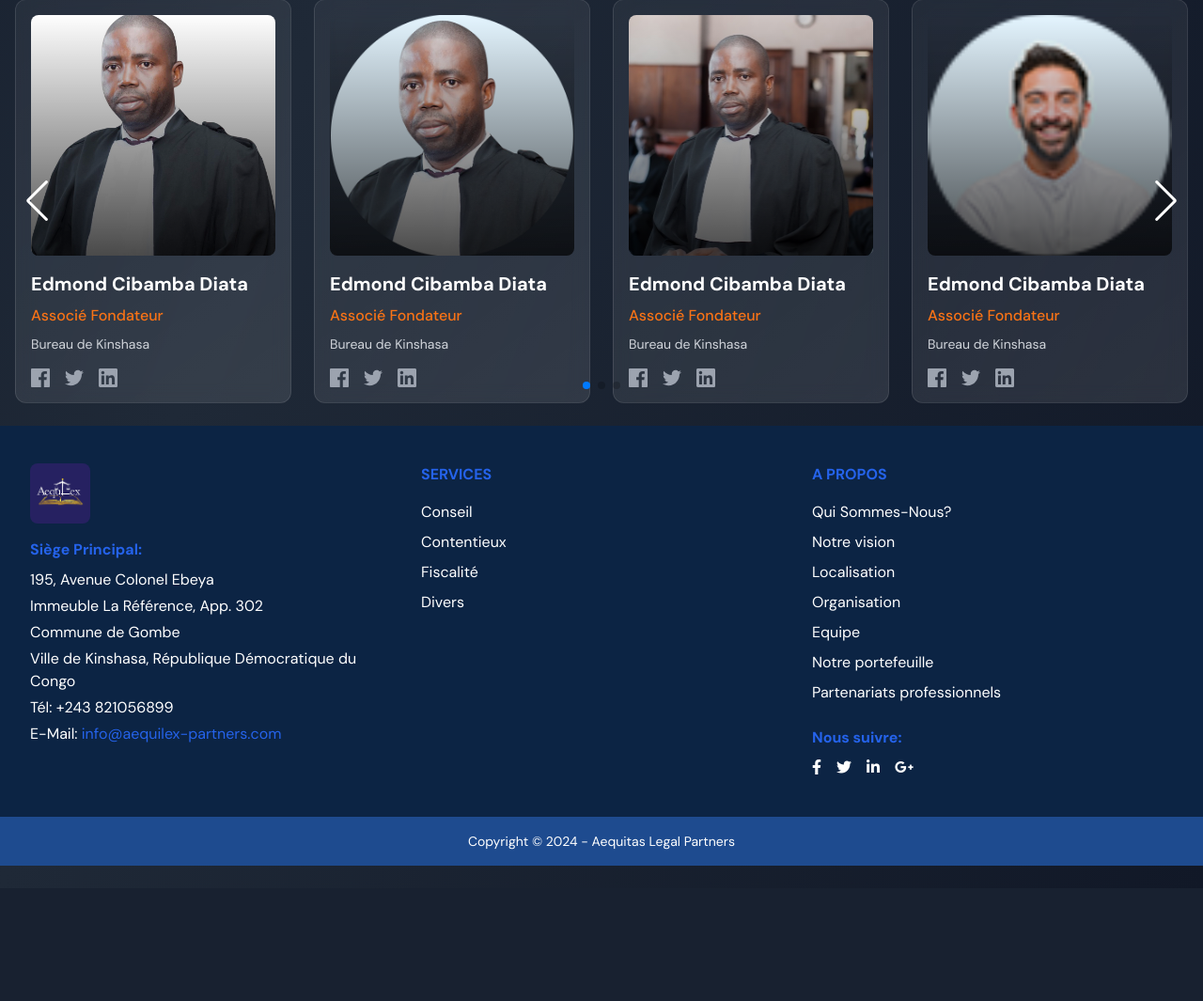
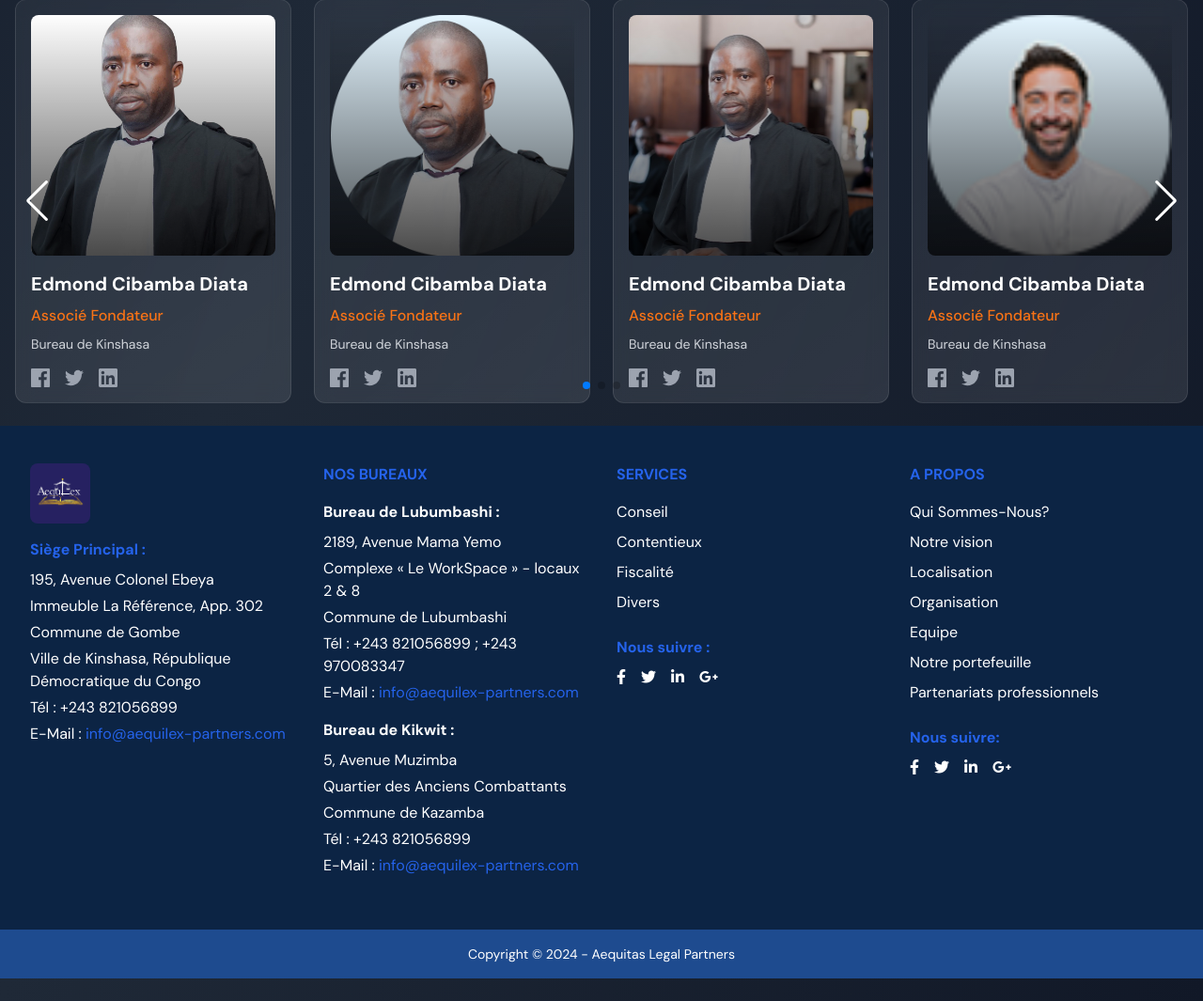
Before and after one commit to Pamoja-Solution/legal, a PHP site: page /index.php in a window 1280 px wide. Shown: the part 2539-3604 px from the top of the page at 94% size. Before the commit the page ends 3460 px from the top, so only its background shows below. Run offline with PHP 8.4, Linux system fonts and the light colour scheme; some libraries are stand-ins or nearby versions.

Commit message:
Domaines 1.3 et debut pour le 18 Nov

```diff
--- a/entetes/footer.php
+++ b/entetes/footer.php
@@ -50,22 +50,46 @@ define('BASE_URLs', '/');
 
 
 
-
-
 <footer class="bg-primary-dark text-white mt-6">
 
-    <div class="max-w-7xl mx-auto px-4 sm:px-6 lg:px-8 py-10 grid grid-cols-1 md:grid-cols-3 gap-8">
-        <!-- Section Contact -->
+    <div class="max-w-7xl mx-auto px-4 sm:px-6 lg:px-8 py-10 grid grid-cols-1 md:grid-cols-4 gap-8">
+        <!-- Section Siège Principal -->
         <div>
             <img class="h-16 mb-4 rounded rounded-lg" src="<?=BASE_URLs?>assets/img/logo/logo3.jpeg" alt="Elite Law Firm Logo">
-            <h2 class="text-accent font-semibold mb-2">Siège Principal:</h2>
+            <h2 class="text-accent font-semibold mb-2">Siège Principal :</h2>
             <p class="mb-1">195, Avenue Colonel Ebeya</p>
             <p class="mb-1">Immeuble La Référence, App. 302</p>
             <p class="mb-1">Commune de Gombe</p>
             <p class="mb-1">Ville de Kinshasa, République Démocratique du Congo</p>
-            <p class="mb-1">Tél: +243 821056899</p>
+            <p class="mb-1">Tél : +243 821056899</p>
             <p class="mb-1">
-                E-Mail:
+                E-Mail :
+                <a href="mailto:info@aequilex-partners.com" class="text-accent hover:underline">info@aequilex-partners.com</a>
+            </p>
+        </div>
+
+        <!-- Section Bureaux -->
+        <div>
+            <h3 class="text-accent font-semibold mb-4">NOS BUREAUX</h3>
+            <!-- Bureau de Lubumbashi -->
+            <h4 class="text-white font-semibold mb-2">Bureau de Lubumbashi :</h4>
+            <p class="mb-1">2189, Avenue Mama Yemo</p>
+            <p class="mb-1">Complexe « Le WorkSpace » - locaux 2 & 8</p>
+            <p class="mb-1">Commune de Lubumbashi</p>
+            <p class="mb-1">Tél : +243 821056899 ; +243 970083347</p>
+            <p class="mb-4">
+                E-Mail :
+                <a href="mailto:info@aequilex-partners.com" class="text-accent hover:underline">info@aequilex-partners.com</a>
+            </p>
+
+            <!-- Bureau de Kikwit -->
+            <h4 class="text-white font-semibold mb-2">Bureau de Kikwit :</h4>
+            <p class="mb-1">5, Avenue Muzimba</p>
+            <p class="mb-1">Quartier des Anciens Combattants</p>
+            <p class="mb-1">Commune de Kazamba</p>
+            <p class="mb-1">Tél : +243 821056899</p>
+            <p class="mb-4">
+                E-Mail :
                 <a href="mailto:info@aequilex-partners.com" class="text-accent hover:underline">info@aequilex-partners.com</a>
             </p>
         </div>
@@ -79,9 +103,15 @@ define('BASE_URLs', '/');
                 <li><a href="../services.php#Fiscalite" class="hover:text-accent-light">Fiscalité</a></li>
                 <li><a href="../services.php#Divers" class="hover:text-accent-light">Divers</a></li>
             </ul>
+            <h3 class="text-accent font-semibold mt-6 mb-2">Nous suivre :</h3>
+            <div class="flex space-x-4">
+                <a href="#" class="text-white hover:text-accent-light"><i class="fab fa-facebook-f"></i></a>
+                <a href="#" class="text-white hover:text-accent-light"><i class="fab fa-twitter"></i></a>
+                <a href="#" class="text-white hover:text-accent-light"><i class="fab fa-linkedin-in"></i></a>
+                <a href="#" class="text-white hover:text-accent-light"><i class="fab fa-google-plus-g"></i></a>
+            </div>
         </div>
 
-        <!-- Section À propos -->
         <div>
             <h3 class="text-accent font-semibold mb-4">A PROPOS</h3>
             <ul class="space-y-2">
@@ -108,8 +138,3 @@ define('BASE_URLs', '/');
         Copyright © 2024 - Aequitas Legal Partners
     </div>
 </footer>
-
-
-
-</body>
-</html>
```
